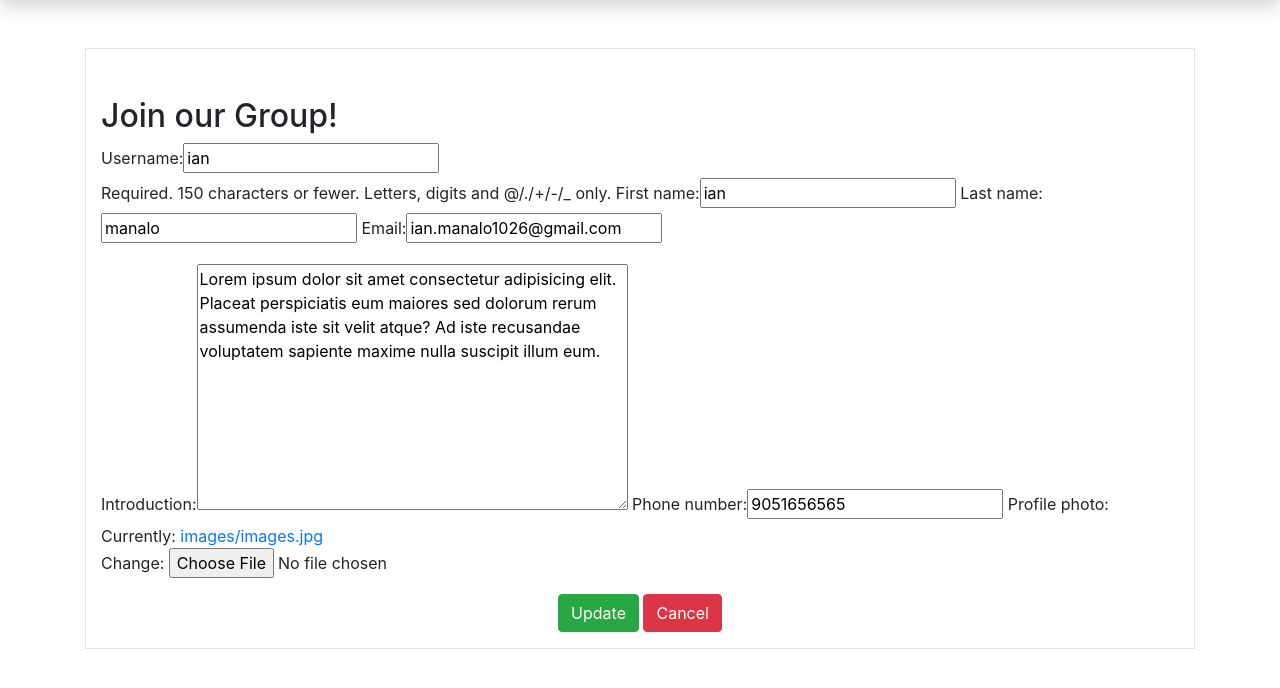
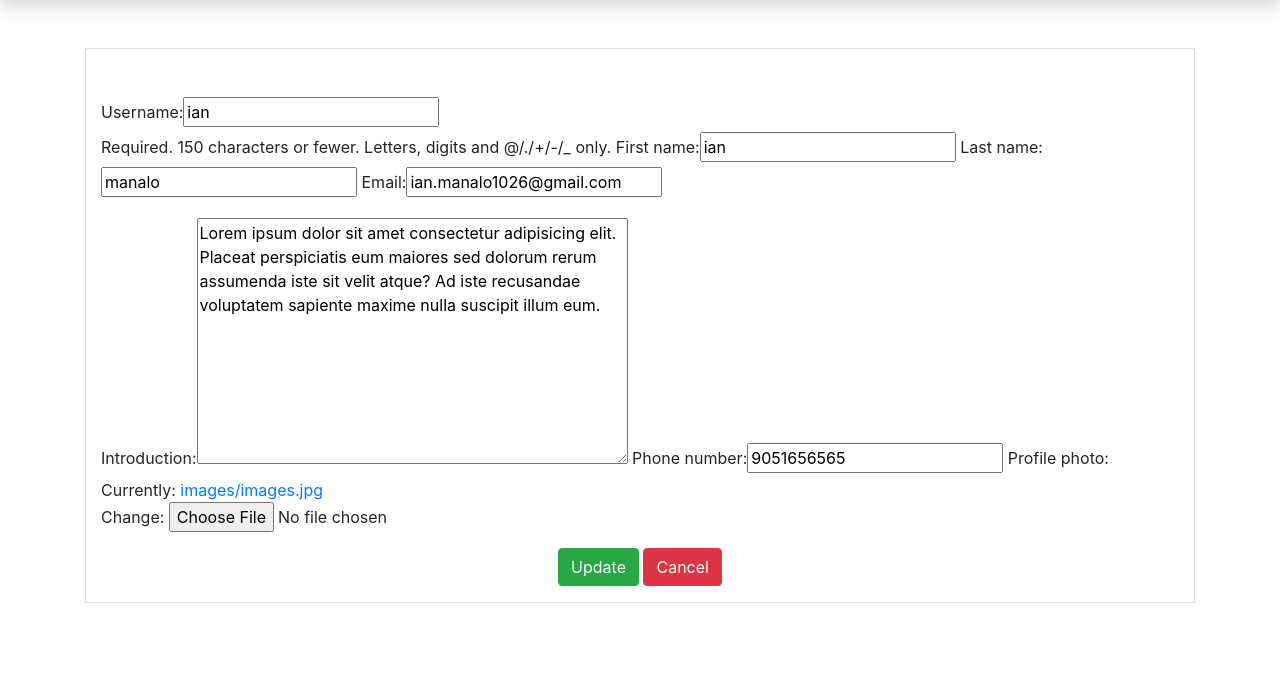
Before and after one commit to ianmanalo1026/PhotoGallery, a Django app: page /myprofile/updateprofile/ in a window 1280 px wide. Shown: the part 58-746 px from the top of the page. Run offline with Django 3.2, Linux system fonts and the light colour scheme; a user stored in the database is signed in; data comes from the database, SQL or seed files in the repository; both versions use the stored data as it was after the commit; some libraries are stand-ins or nearby versions.

```diff
--- a/management/templates/management/updateprofile.html
+++ b/management/templates/management/updateprofile.html
@@ -16,7 +16,6 @@
     <div class="container pt-5 pb-3 mt-5 border">
         <form method="POST">
 
-            <h2>Join our Group!</h2>
             {% csrf_token %}
             <p>{{ u_form|bootstrap }}</p>
             <p>{{ p_form|bootstrap }}</p>
```
Also changed, not shown: db.sqlite3, 1 other file.
